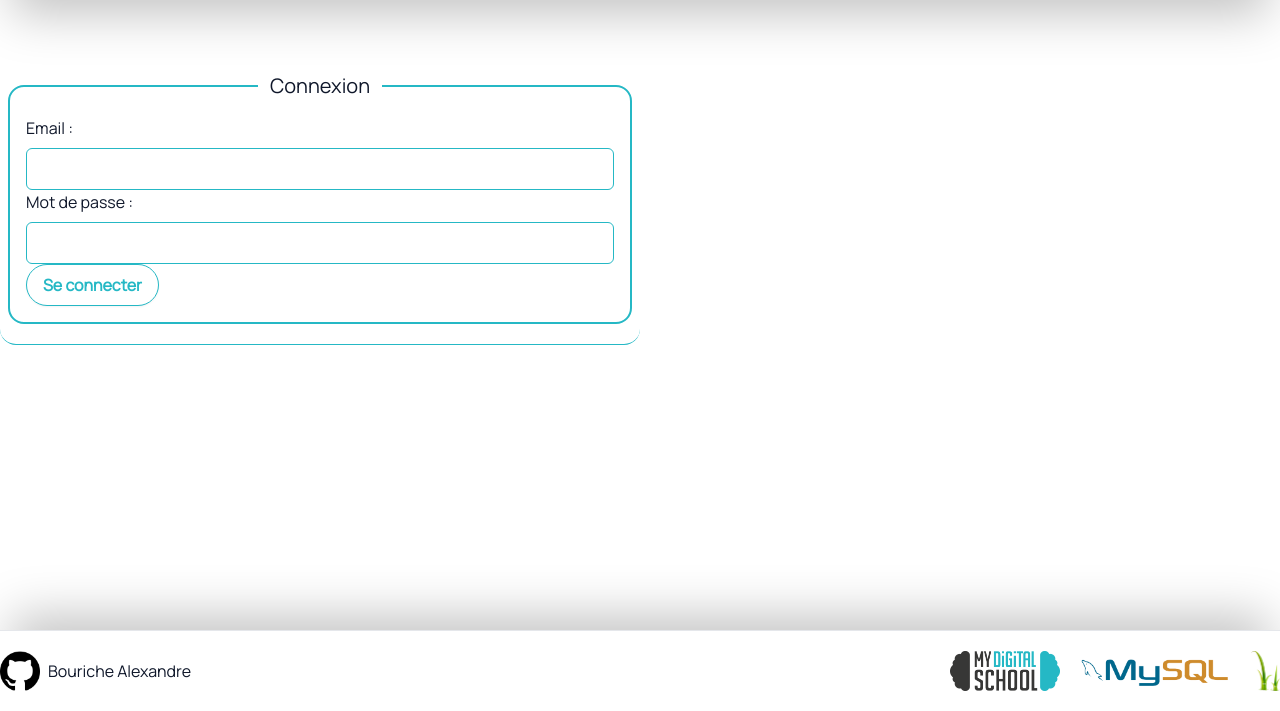
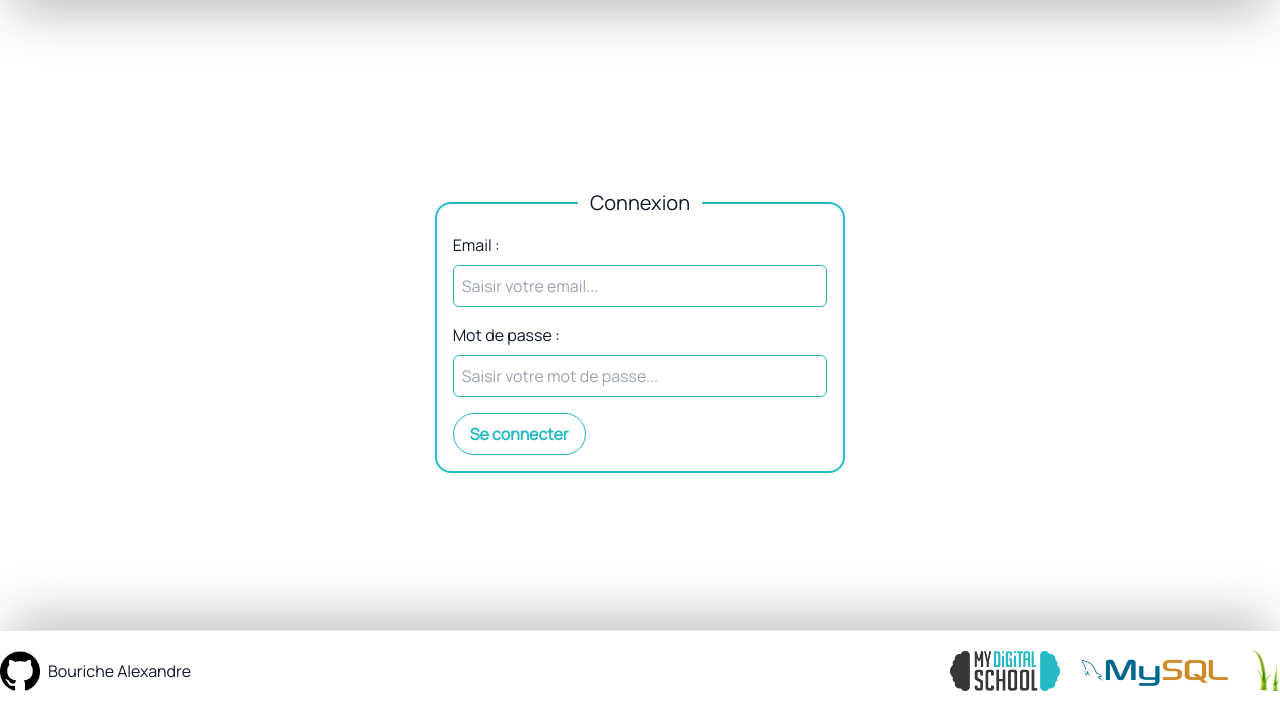
Before and after one commit to Deadrix/SQL-Project-MDS, a PHP site: template src/templates/Login.twig in a window 1280 px wide. Shown: the part 89-800 px from the top of the page. Run offline with PHP 8.4, Linux system fonts and the light colour scheme; the template is opened without the code that fills it, so the values that code supplies are empty; some libraries are stand-ins or nearby versions.

Commit message:
Right Management

```diff
--- a/RUN_BEFORE_ANYTHING_ELSE/03 - Update Table For Project.sql
+++ b/RUN_BEFORE_ANYTHING_ELSE/03 - Update Table For Project.sql
@@ -29,7 +29,7 @@ CREATE TABLE utilisateur (
     id INT AUTO_INCREMENT PRIMARY KEY,
     email VARCHAR(255) UNIQUE NOT NULL,
     password VARCHAR(255) UNIQUE NOT NULL,
-    role VARCHAR(50) NOT NULL,
+    role ENUM ('abonne','gestionnaire') NOT NULL,
     id_abonne INT NULL,
     FOREIGN KEY (id_abonne) REFERENCES abonne(id)
 ) ENGINE = InnoDB;
--- a/dist/output.css
+++ b/dist/output.css
@@ -632,6 +632,14 @@ video {
   margin-top: 1.5rem;
 }
 
+.mb-3{
+  margin-bottom: 0.75rem;
+}
+
+.mb-4{
+  margin-bottom: 1rem;
+}
+
 .line-clamp-1{
   overflow: hidden;
   display: -webkit-box;
@@ -669,6 +677,10 @@ video {
 
 .h-6{
   height: 1.5rem;
+}
+
+.h-full{
+  height: 100%;
 }
 
 .min-h-screen{
@@ -711,6 +723,10 @@ video {
   width: 100%;
 }
 
+.w-1\/3{
+  width: 33.333333%;
+}
+
 .max-w-md{
   max-width: 28rem;
 }
@@ -721,6 +737,20 @@ video {
 
 .table-fixed{
   table-layout: fixed;
+}
+
+.-translate-y-16{
+  --tw-translate-y: -4rem;
+  transform: translate(var(--tw-translate-x), var(--tw-translate-y)) rotate(var(--tw-rotate)) skewX(var(--tw-skew-x)) skewY(var(--tw-skew-y)) scaleX(var(--tw-scale-x)) scaleY(var(--tw-scale-y));
+}
+
+.translate-y-full{
+  --tw-translate-y: 100%;
+  transform: translate(var(--tw-translate-x), var(--tw-translate-y)) rotate(var(--tw-rotate)) skewX(var(--tw-skew-x)) skewY(var(--tw-skew-y)) scaleX(var(--tw-scale-x)) scaleY(var(--tw-scale-y));
+}
+
+.transform{
+  transform: translate(var(--tw-translate-x), var(--tw-translate-y)) rotate(var(--tw-rotate)) skewX(var(--tw-skew-x)) skewY(var(--tw-skew-y)) scaleX(var(--tw-scale-x)) scaleY(var(--tw-scale-y));
 }
 
 .grid-cols-12{
@@ -1010,6 +1040,10 @@ video {
   --tw-text-opacity: 0.9;
 }
 
+.opacity-0{
+  opacity: 0;
+}
+
 .shadow-md{
   --tw-shadow: 0 4px 6px -1px rgb(0 0 0 / 0.1), 0 2px 4px -2px rgb(0 0 0 / 0.1);
   --tw-shadow-colored: 0 4px 6px -1px var(--tw-shadow-color), 0 2px 4px -2px var(--tw-shadow-color);
@@ -1020,6 +1054,30 @@ video {
   --tw-shadow: 0 1px 2px 0 rgb(0 0 0 / 0.05);
   --tw-shadow-colored: 0 1px 2px 0 var(--tw-shadow-color);
   box-shadow: var(--tw-ring-offset-shadow, 0 0 #0000), var(--tw-ring-shadow, 0 0 #0000), var(--tw-shadow);
+}
+
+.transition{
+  transition-property: color, background-color, border-color, text-decoration-color, fill, stroke, opacity, box-shadow, transform, filter, -webkit-backdrop-filter;
+  transition-property: color, background-color, border-color, text-decoration-color, fill, stroke, opacity, box-shadow, transform, filter, backdrop-filter;
+  transition-property: color, background-color, border-color, text-decoration-color, fill, stroke, opacity, box-shadow, transform, filter, backdrop-filter, -webkit-backdrop-filter;
+  transition-timing-function: cubic-bezier(0.4, 0, 0.2, 1);
+  transition-duration: 150ms;
+}
+
+.duration-500{
+  transition-duration: 500ms;
+}
+
+.duration-700{
+  transition-duration: 700ms;
+}
+
+.duration-1000{
+  transition-duration: 1000ms;
+}
+
+.ease-in-out{
+  transition-timing-function: cubic-bezier(0.4, 0, 0.2, 1);
 }
 
 /* Hide scrollbar for Chrome, Safari and Opera */
--- a/src/controller/Login.php
+++ b/src/controller/Login.php
@@ -29,6 +29,6 @@ if ($_SERVER['REQUEST_METHOD'] === 'POST') {
     }
 } else {
     echo $twig->render('Login.twig', [
-        'title' => 'login'
+        'title' => 'Login'
     ]);
 }
--- a/src/templates/Abonne.twig
+++ b/src/templates/Abonne.twig
@@ -1,7 +1,7 @@
 {% extends 'base.twig' %}
 
 {% block main %}
-    <section id="searchAbonne">
+    <section id="searchAbonne" class="w-full">
         <form id="formSearchAbonne" action="../controller/Abonne.php" method="post"
               class="flex gap-2 justify-between items-center border-b border-blue-mds rounded-2xl py-3 px-2">
 
--- a/src/templates/AbonneProfile.twig
+++ b/src/templates/AbonneProfile.twig
@@ -50,14 +50,14 @@
                     </div>
 
                     <div class="flex flex-col gap-2 col-span-4">
-                        <label for="debutAbonnement">Date inscription :</label>
+                        <label for="debutAbonnement">Date d'inscription :</label>
                         <input type="date" id="debutAbonnement" name="debutAbonnement"
                                class="p-2 border border-blue-mds rounded-md" disabled
                                value="{{ abonne.date_inscription }}">
                     </div>
 
                     <div class="flex flex-col gap-2 col-span-4">
-                        <label for="finAbonnement">Date fin abonnement :</label>
+                        <label for="finAbonnement">Date de fin d'abonnement :</label>
                         <input type="date" id="finAbonnement" name="finAbonnement"
                                class="p-2 border border-blue-mds rounded-md" disabled
                                value="{{ abonne.date_fin_abo }}">
--- a/src/templates/Accueil.twig
+++ b/src/templates/Accueil.twig
@@ -1,7 +1,7 @@
 {% extends 'base.twig' %}
 
 {% block main %}
-    <section id="searchLivre" hidden="hidden">
+    <section id="searchLivre" class="w-full" hidden="hidden">
         <form id="formSearchLivre" action="../controller/Accueil.php" method="post" autocomplete="off"
               class="flex gap-2 justify-between items-center border-b border-blue-mds rounded-2xl py-3 px-2">
 
--- a/src/templates/Login.twig
+++ b/src/templates/Login.twig
@@ -1,26 +1,31 @@
 {% extends 'base.twig' %}
 
     {% block main %}
+        <section id="mainSection"
+                 class="opacity-0 transform translate-y-full flex-col justify-center items-center h-full w-1/3 transition duration-1000 ease-in-out">
+            {% if message != '' %}
+                <h1 class="text-center">{{ message }}</h1>
+            {% endif %}
+            <section id="AbonneProfile" class="w-full">
+                <form id="formLogin" action="../controller/Login.php" method="post"
+                      class="items-end  rounded-2xl pt-3 pb-5 px-2 mt-10">
+                    <fieldset class="border-2 border-blue-mds p-4 rounded-2xl">
 
-        {% if message != '' %}
-            <h1>{{ message }}</h1>
-        {% else %}
-            <section id="AbonneProfile">
-                <form id="formLogin" action="../controller/Login.php" method="post"
-                      class="w-1/2 gap-7 items-end border-b border-blue-mds rounded-2xl pt-3 pb-5 px-2 mt-10">
-                    <fieldset class="border-2 border-blue-mds p-4 rounded-2xl">
                         <legend class="text-center text-xl px-3">
                             Connexion
                         </legend>
-                    <div class="flex flex-col gap-2 col-span-4">
+                        <div class="flex flex-col gap-2 col-span-4 mb-4">
                             <label for="email">Email :</label>
-                        <input type="email" id="email" name="email" class="p-2 border border-blue-mds rounded-md"
+                            <input type="email" id="email" name="email"
+                                   class="p-2 border border-blue-mds rounded-md" placeholder="Saisir votre email..."
                                    required>
                         </div>
 
-                    <div class="flex flex-col gap-2 col-span-4">
+                        <div class="flex flex-col gap-2 col-span-4 mb-4">
                             <label for="password">Mot de passe :</label>
-                        <input type="text" id="password" name="password" class="p-2 border border-blue-mds rounded-md"
+                            <input type="text" id="password" name="password"
+                                   class="p-2 border border-blue-mds rounded-md"
+                                   placeholder="Saisir votre mot de passe..."
                                    required>
                         </div>
 
@@ -28,7 +33,10 @@
                                 class="flex-1 py-2 px-4 border border-blue-mds shadow-sm font-semibold rounded-full text-blue-mds bg-white hover:border-black hover:text-black hover:bg-red-500 hover:bg-opacity-90">
                             Se connecter
                         </button>
+
+                    </fieldset>
                 </form>
+            </section>
         </section>
 
         <section id="Modales">
@@ -74,19 +82,26 @@
                 </div>
             </div>
         </section>
-        {% endif %}
 
         <script>
+            let mainSection = $('#mainSection');
+
             let email = $('#email');
             let password = $('#password');
             let formLogin = $('#formLogin');
+            let login = $('#login');
 
             let successModal = $('#successModal');
             let errorModal = $('#errorModal');
             let closeSuccessModal = $('#closeSuccessModal');
             let closeErrorModal = $('#closeErrorModal');
 
-            updateAbonne.click(function () {
+            // on window load
+            $(window).on('load', function () {
+                mainSection.removeClass('opacity-0 translate-y-full');
+            });
+
+            login.click(function () {
                 event.preventDefault();
                 $.ajax({
                     url: '../controller/Login.php',
@@ -97,31 +112,23 @@
                     },
                     success: function (response) {
                         if (response === 'true') {
-                            successModal.prop('hidden', false);
+                            successModal.show();
                         } else {
-                            errorModal.prop('hidden', false);
+                            errorModal.show();
                             password.val('');
                         }
                     }
                 });
             });
 
-            closeSuccessModal.click(function () {
-                event.preventDefault();
-                successModal.prop('hidden', true);
-            });
-
-            closeErrorModal.click(function () {
-                event.preventDefault();
-                errorModal.prop('hidden', true);
-            });
-
-            $(window).click(function () {
-                if (successModal.visible) {
-                    window.location.href = "../controller/Accueil.php"
+            $(document).click(function (event) {
+                if (!$(event.target).closest(successModal).length || !$(event.target).closest(errorModal).length) {
+                    if (successModal.is(":visible")) {
+                        successModal.hide();
+                        location.reload();
+                    } else {
+                        errorModal.hide();
                     }
-                if (errorModal.visible) {
-                    errorModal.prop('hidden', true);
                 }
             });
         </script>
--- a/src/templates/base.twig
+++ b/src/templates/base.twig
@@ -27,7 +27,7 @@
     </div>
 </header>
 
-<main class="container mx-auto flex-1 flex flex-col">
+<main class="container mx-auto flex-1 flex flex-col justify-center items-center">
     {% block main %}{% endblock %}
 </main>
 
```
Also changed, not shown: RUN_BEFORE_ANYTHING_ELSE/LinkUserAndAbonne.php (+14 -2 lines), src/controller/Abonne.php (+20 -3 lines), src/controller/AbonneProfile.php (+36 -0 lines), src/controller/Accueil.php (+4 -3 lines), src/controller/Logout.php (added, +14 -0 lines). Lines whose indentation alone changed are shown as unchanged.
